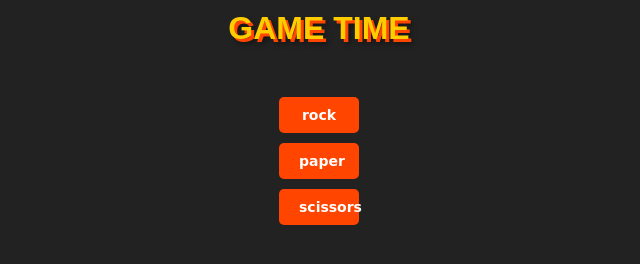
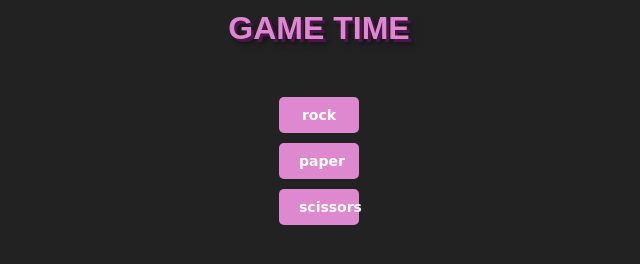
Before and after one commit to Sorbari2016/rock-paper-scissors, a plain HTML site: page index.html in a window 1280 px wide. Shown: the whole page, without its empty margins (321-961 px from the left). Drawn offline with Linux system fonts and the light colour scheme.

Commit message:
Changed the color of the buttons to purple, added hover effect as well

```diff
--- a/style.css
+++ b/style.css
@@ -17,8 +17,8 @@ h1{
     font-family: 'Orbitron', sans-serif; /* Futuristic and stylish */
     font-weight: bold;
     text-transform: uppercase;
-    color: #ffcc00; /* Bright yellow for emphasis */
-    text-shadow: 3px 3px 0px #ff4500, 5px 5px 5px rgba(0, 0, 0, 0.5); /* Cool glowing effect */
+    color: #DD88CF; /* Bright yellow for emphasis */
+    text-shadow: 3px 3px 0px #4B164C, 5px 5px 5px rgba(0, 0, 0, 0.5); /* Cool glowing effect */
     margin-bottom: 50px;
     margin-top:10px
 }
@@ -29,13 +29,17 @@ button {
     font-size: 14px;
     padding: 10px 20px;
     border: none;
-    background-color: #ff4500; /* Bright orange for game vibe */
+    background-color: #DD88CF;
     color: #fff;
     cursor: pointer;
     transition: transform 0.2s ease-in-out;
     width: 80px;
     border-radius: 5px;
     font-weight: 800;
+}
+
+button:hover {
+    background-color: #493D9E;
 }
 
 #container {
```
